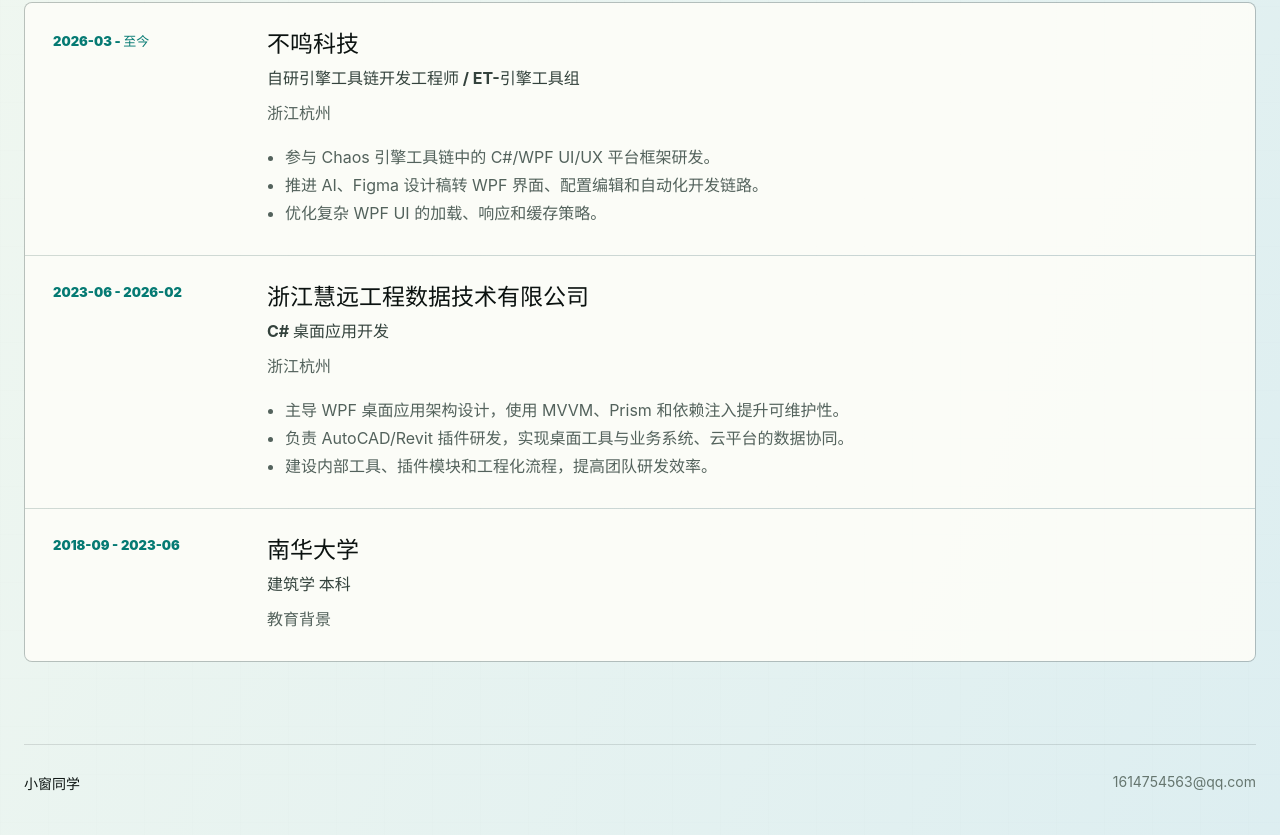
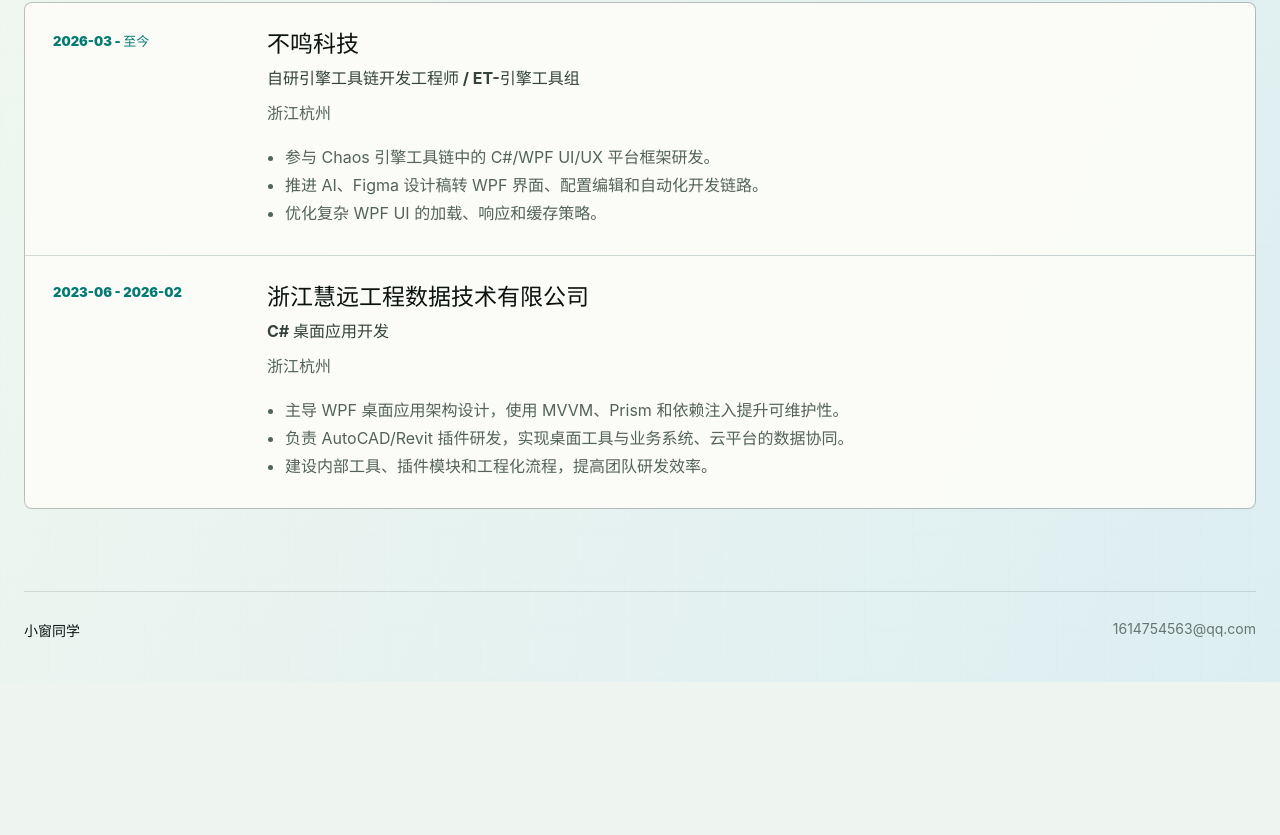
Before and after one commit to ViewSuSu/MyPersonalWebsite, a Vue app in the folder Frontend/: page / in a window 1280 px wide. Shown: the part 2586-3421 px from the top of the page. After the commit the page ends 3268 px from the top, so only its background shows below. Built offline with nearby package versions, Linux system fonts and the light colour scheme.

Commit message:
移除教育经历展示

```diff
--- a/Frontend/src/App.vue
+++ b/Frontend/src/App.vue
@@ -291,15 +291,6 @@
               </ul>
             </div>
           </article>
-
-          <article v-for="edu in profile.education" :key="`${edu.school}-${edu.start}`">
-            <span>{{ edu.start }} - {{ edu.end }}</span>
-            <div>
-              <h3>{{ edu.school }}</h3>
-              <strong>{{ edu.degree }}</strong>
-              <p>教育背景</p>
-            </div>
-          </article>
         </div>
       </section>
 
--- a/Frontend/src/services/profileApi.ts
+++ b/Frontend/src/services/profileApi.ts
@@ -148,7 +148,6 @@
       ],
     },
   ],
-  education: [{ school: '南华大学', degree: '建筑学 本科', start: '2018-09', end: '2023-06' }],
   gitHubProfile: {
     achievements: [
       {
```
Also changed, not shown: Frontend/src/types/profile.ts (+0 -8 lines).
